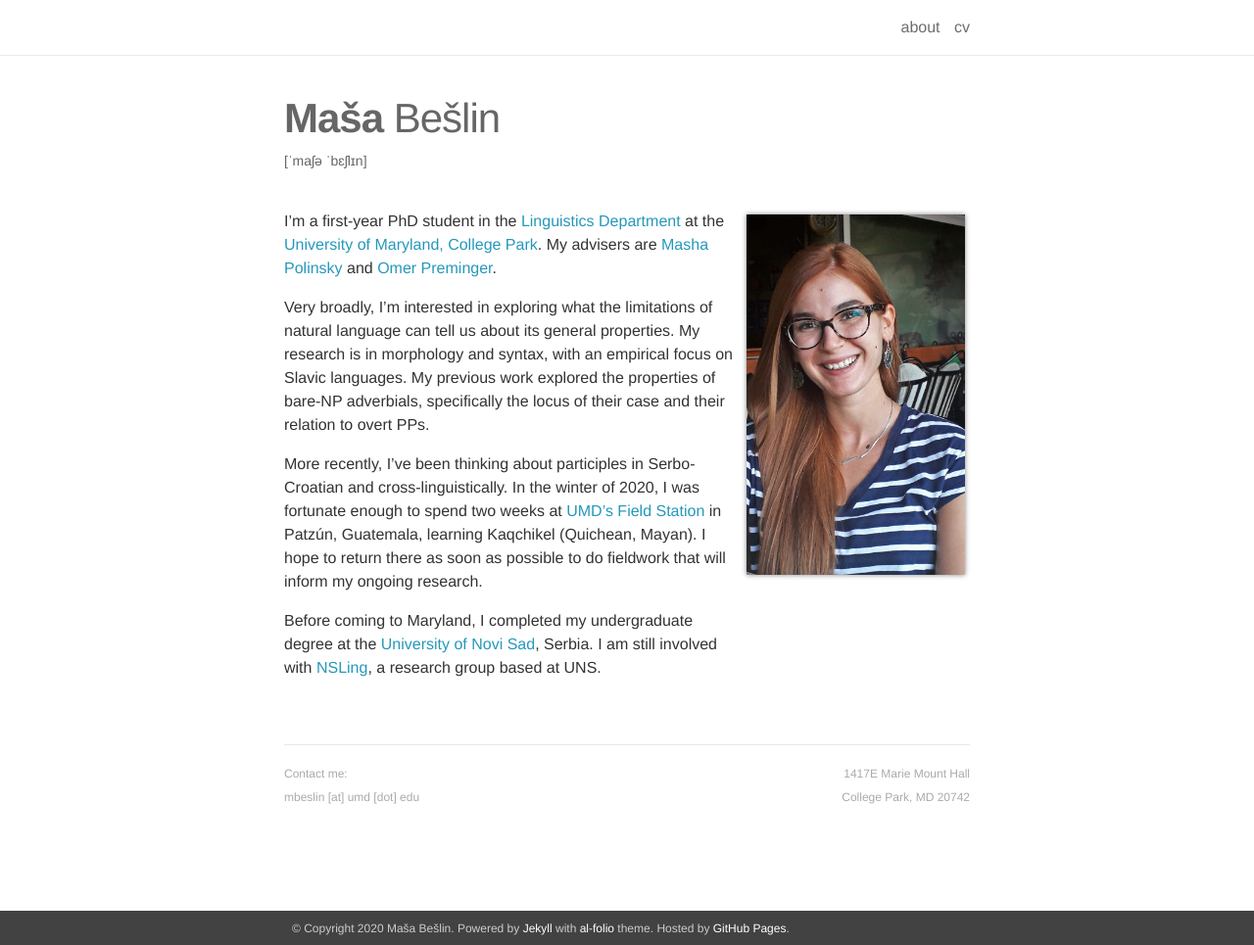
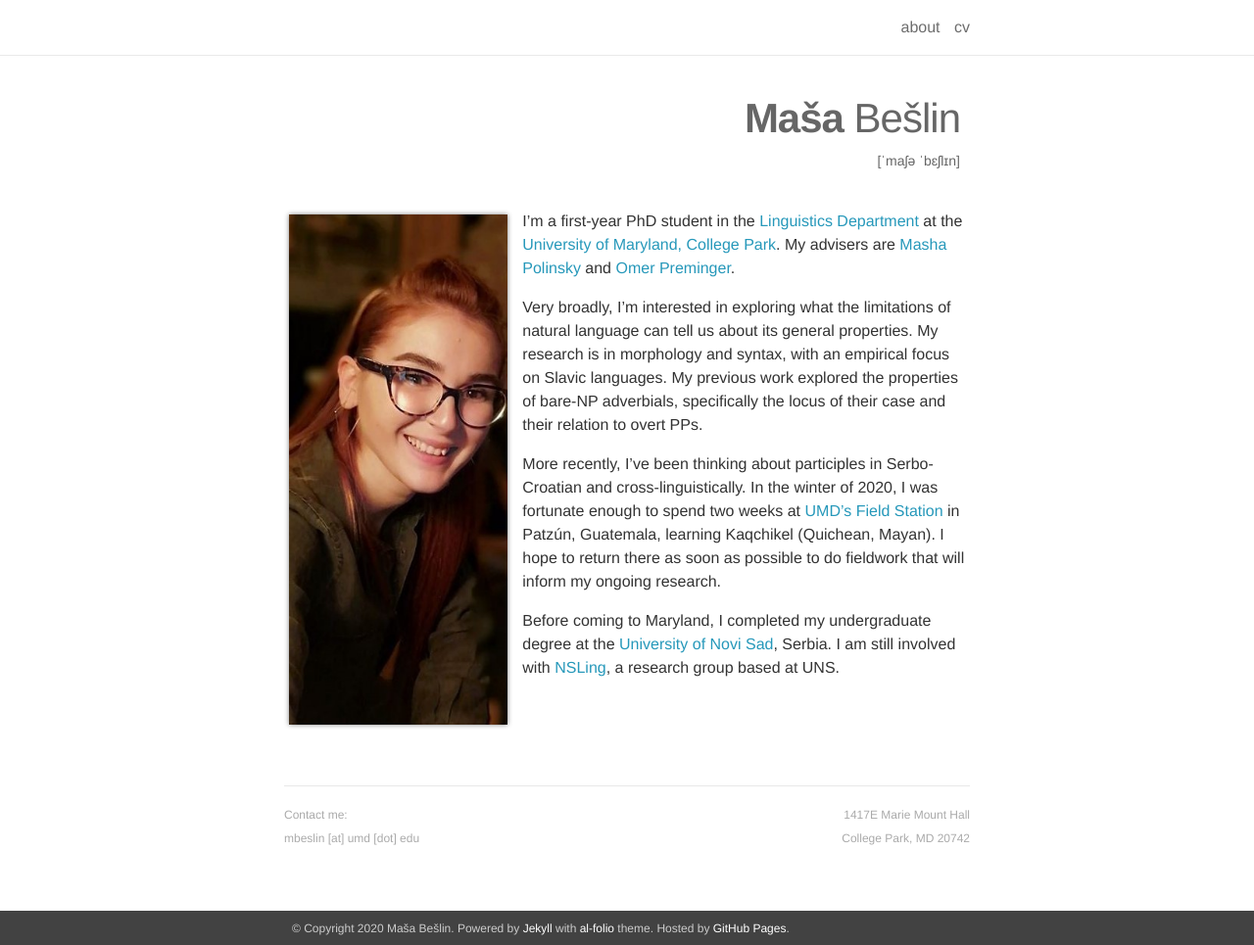
Before and after one commit to masabeslin/masabeslin, a Jekyll site: the page built from _pages/about.md, in a window 1280 px wide and 965 px high. Shown: the whole window at 98% size. Built offline with Jekyll 4.4.1, drawn with Linux system fonts in a browser that asks for light colours; nearby versions of some CDN libraries.

Commit message:
minor changes

```diff
--- a/_layouts/about.html
+++ b/_layouts/about.html
@@ -5,11 +5,11 @@ layout: page
 {% if page.profile %}
   <div class="profile col one {{ page.profile.align }}">
     {% if page.profile.image %}
-      <img class="one" src="{{ page.profile.image | prepend: '/assets/img/' | prepend: site.baseurl | prepend: site.url }}">
+      <img class="one" src="{{ page.profile.image | prepend: '/assets/img/' | prepend: site.baseurl | prepend: site.url }}",  style="vertical-align: baseline">
     {% endif %}
   </div>
 {% endif %}
 
-<div style="overflow: hidden">
+<div style="overflow: hidden; padding-left: 10px">
   {{ content }}
 </div>
--- a/_layouts/page.html
+++ b/_layouts/page.html
@@ -3,7 +3,7 @@ layout: default
 ---
 <div class="post">
 
-  <header class="post-header">
+  <header class="post-header", align="right", style="padding-right: 10px">
     <h1 class="post-title">{{ page.title }}</h1>
 	{% if page.description %}
       <h5 class="post-description">[{{ page.description }}]</h5>
--- a/_pages/about.md
+++ b/_pages/about.md
@@ -5,8 +5,8 @@ title: <strong>Maša</strong> Bešlin
 description: ˈmaʃə ˈbɛʃlɪn
 
 profile:
-  align: right
-  image: prof_pic.jpg
+  align: left
+  image: prof_pic1.jpg
 
 social: true
 ---
```
Also changed, not shown: assets/img/prof_pic1.jpg (added).
